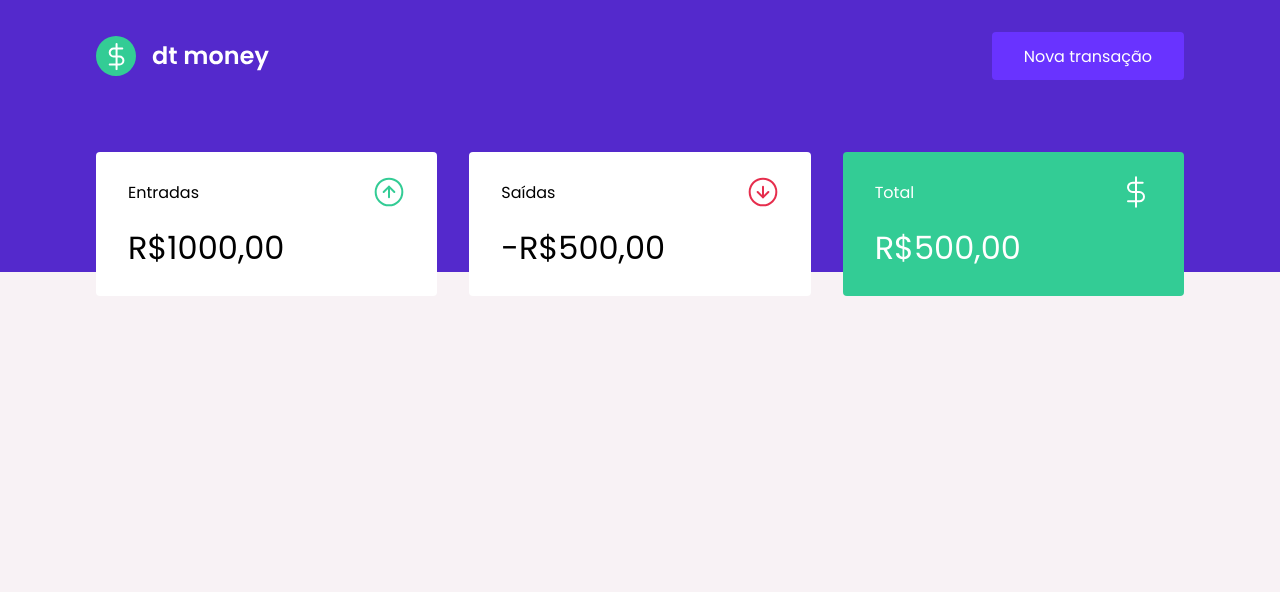
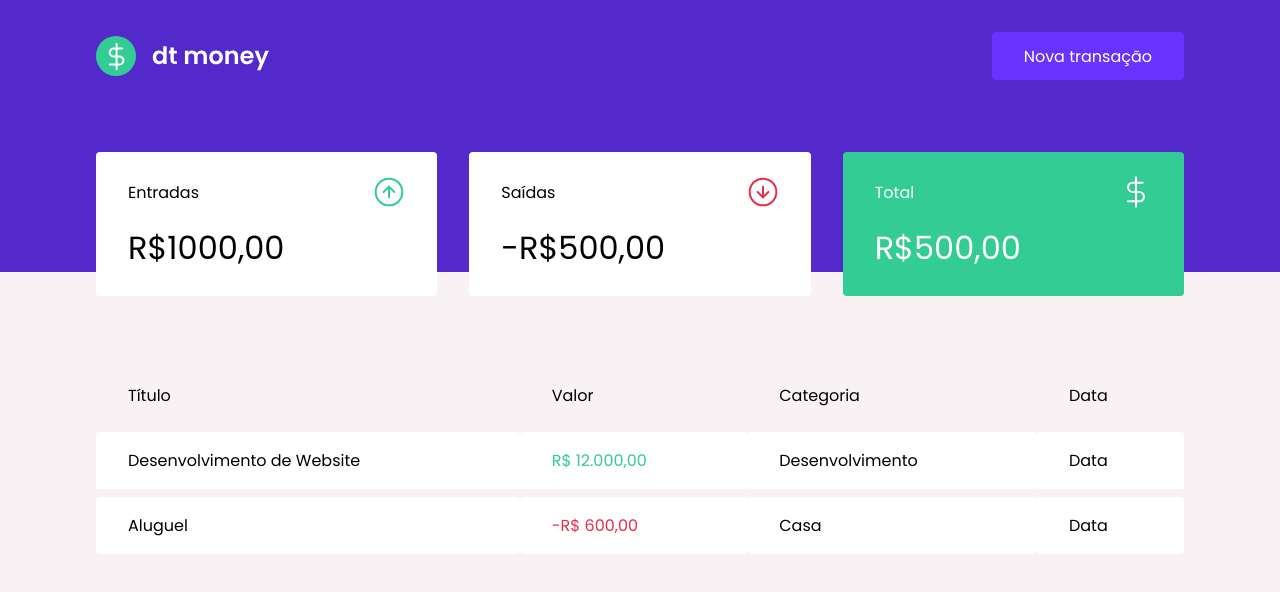
Before and after one commit to rathlucas/dt-money, a React (Create React App) app: page / in a window 1280 px wide. Shown: the top 592 px of the page. Built offline with nearby package versions, Linux system fonts and the light colour scheme; no server answers.

Commit message:
Add TransactionsTable component to the Dashboard

```diff
--- a/src/components/Dashboard/index.tsx
+++ b/src/components/Dashboard/index.tsx
@@ -1,11 +1,13 @@
 import { Container } from './styles';
 
 import { Summary } from '../Summary';
+import { TransactionsTable } from '../TransactionsTable';
 
 export function Dashboard() {
   return (
     <Container>
       <Summary />
+      <TransactionsTable />
     </Container>
   );
 }
```
